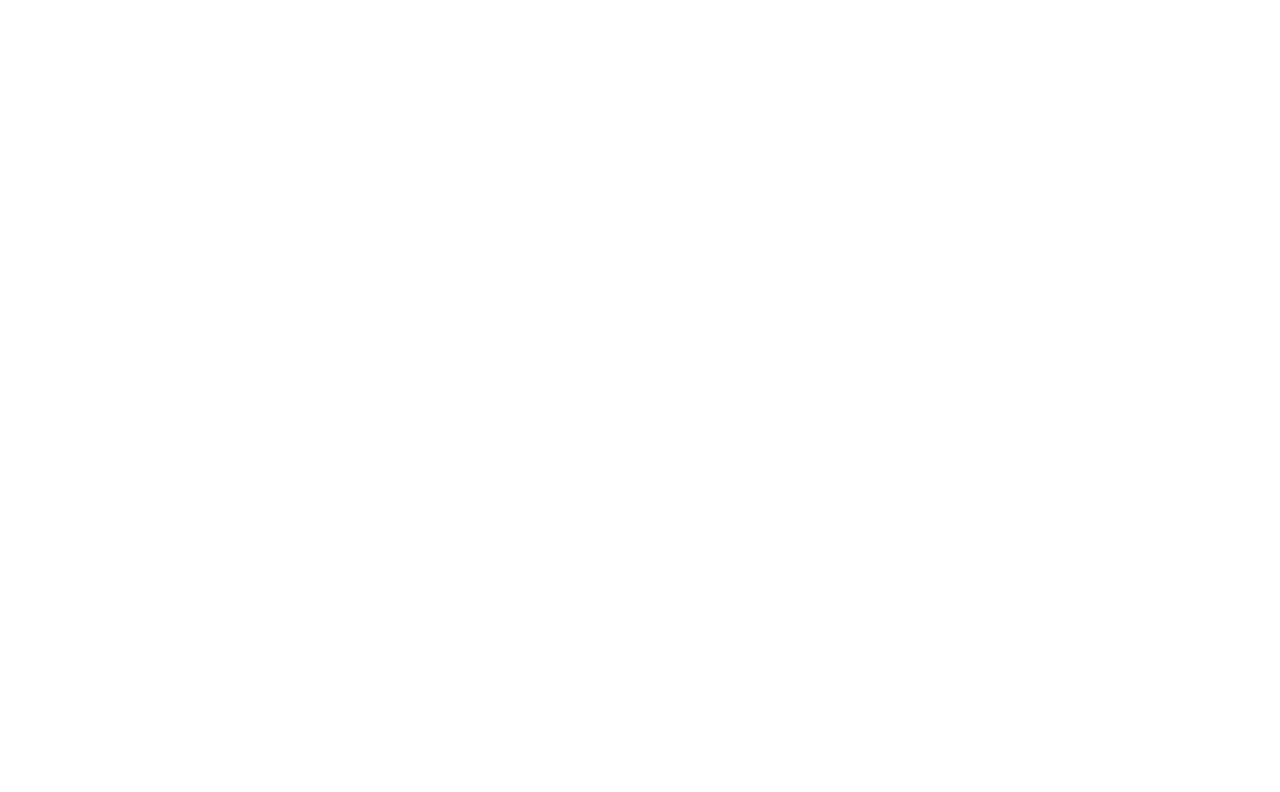
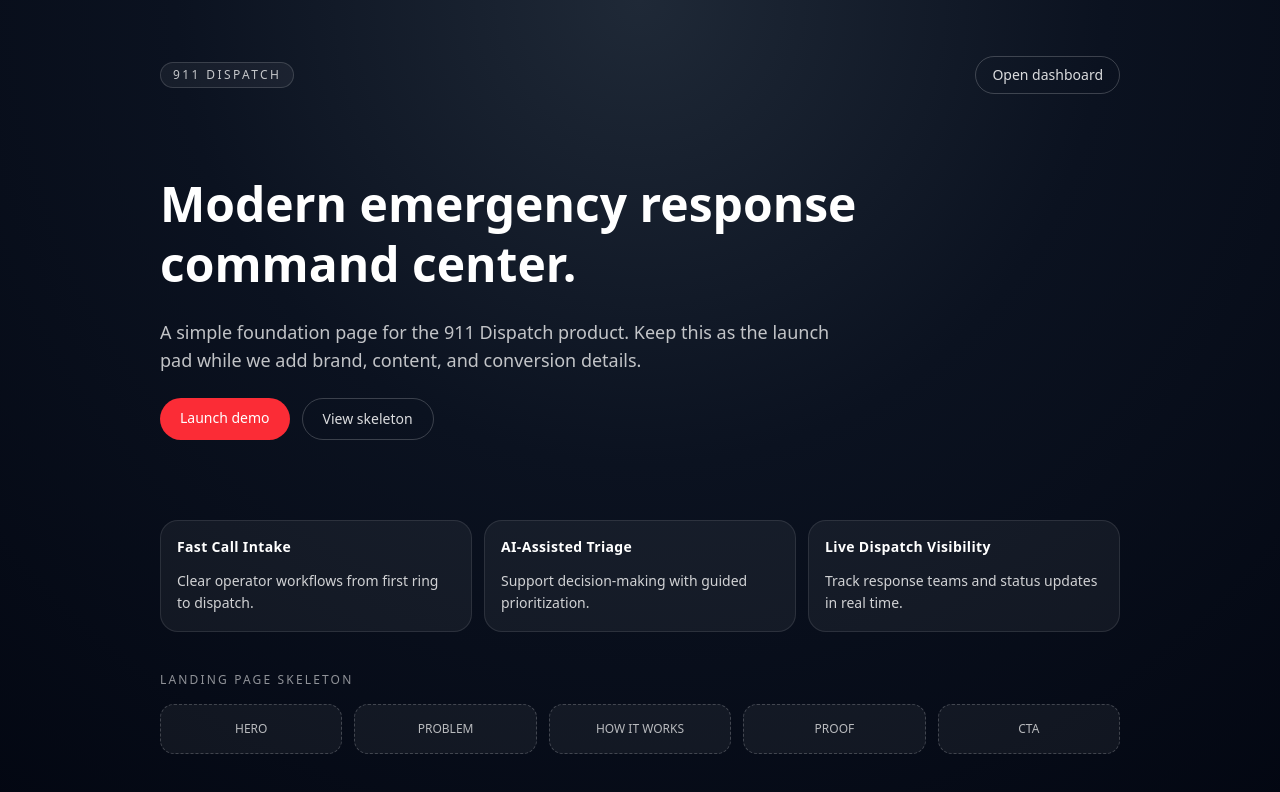
Before and after one commit to Syed-Ahmed02/911-dispatch, a Next.js app: page / in a window 1280 px wide. Before the commit this address had no page. Shown: the top 792 px of the page. Built offline with nearby package versions, Linux system fonts and the light colour scheme.

Commit message:
feat(landing): add homepage skeleton and align feature highlight cards

```diff
--- a/app/page.tsx
+++ b/app/page.tsx
@@ -1,5 +1,94 @@
-import { redirect } from "next/navigation";
+import Link from "next/link";
+
+const valuePoints = [
+  {
+    title: "Fast Call Intake",
+    description: "Clear operator workflows from first ring to dispatch.",
+  },
+  {
+    title: "AI-Assisted Triage",
+    description: "Support decision-making with guided prioritization.",
+  },
+  {
+    title: "Live Dispatch Visibility",
+    description: "Track response teams and status updates in real time.",
+  },
+];
+
+const skeletonBlocks = ["Hero", "Problem", "How It Works", "Proof", "CTA"];
 
 export default function Home() {
-  redirect("/dashboard");
+  return (
+    <main className="min-h-screen bg-[radial-gradient(circle_at_top,_#1f2937_0%,_#0b1220_45%,_#030712_100%)] text-white">
+      <div className="mx-auto flex min-h-screen w-full max-w-5xl flex-col justify-between px-6 py-10 sm:px-8 sm:py-14">
+        <header className="flex items-center justify-between">
+          <p className="rounded-full border border-white/15 bg-white/5 px-3 py-1 text-xs tracking-[0.2em] text-white/75 uppercase">
+            911 Dispatch
+          </p>
+          <Link
+            href="/dashboard"
+            className="rounded-full border border-white/20 px-4 py-2 text-sm text-white/85 transition hover:border-white/40 hover:text-white"
+          >
+            Open dashboard
+          </Link>
+        </header>
+
+        <section className="space-y-6 py-14 sm:py-20">
+          <h1 className="max-w-3xl text-4xl leading-tight font-semibold sm:text-5xl">
+            Modern emergency response command center.
+          </h1>
+          <p className="max-w-2xl text-base text-white/75 sm:text-lg">
+            A simple foundation page for the 911 Dispatch product. Keep this as
+            the launch pad while we add brand, content, and conversion details.
+          </p>
+          <div className="flex flex-wrap gap-3">
+            <Link
+              href="/dashboard"
+              className="rounded-full bg-red-500 px-5 py-2.5 text-sm font-medium text-white transition hover:bg-red-400"
+            >
+              Launch demo
+            </Link>
+            <Link
+              href="#skeleton"
+              className="rounded-full border border-white/20 px-5 py-2.5 text-sm text-white/85 transition hover:border-white/40 hover:text-white"
+            >
+              View skeleton
+            </Link>
+          </div>
+        </section>
+
+        <section className="grid gap-3 sm:grid-cols-3">
+          {valuePoints.map((point) => (
+            <article
+              key={point.title}
+              className="flex min-h-28 flex-col justify-between rounded-2xl border border-white/10 bg-white/5 p-4"
+            >
+              <h2 className="text-sm font-semibold tracking-wide text-white">
+                {point.title}
+              </h2>
+              <p className="mt-2 text-sm leading-relaxed text-white/80">
+                {point.description}
+              </p>
+            </article>
+          ))}
+        </section>
+
+        <section id="skeleton" className="mt-10 space-y-4">
+          <p className="text-xs tracking-[0.18em] text-white/55 uppercase">
+            Landing Page Skeleton
+          </p>
+          <div className="grid gap-3 sm:grid-cols-5">
+            {skeletonBlocks.map((block) => (
+              <div
+                key={block}
+                className="rounded-xl border border-dashed border-white/20 bg-white/5 px-3 py-4 text-center text-xs text-white/70 uppercase"
+              >
+                {block}
+              </div>
+            ))}
+          </div>
+        </section>
+      </div>
+    </main>
+  );
 }
```
